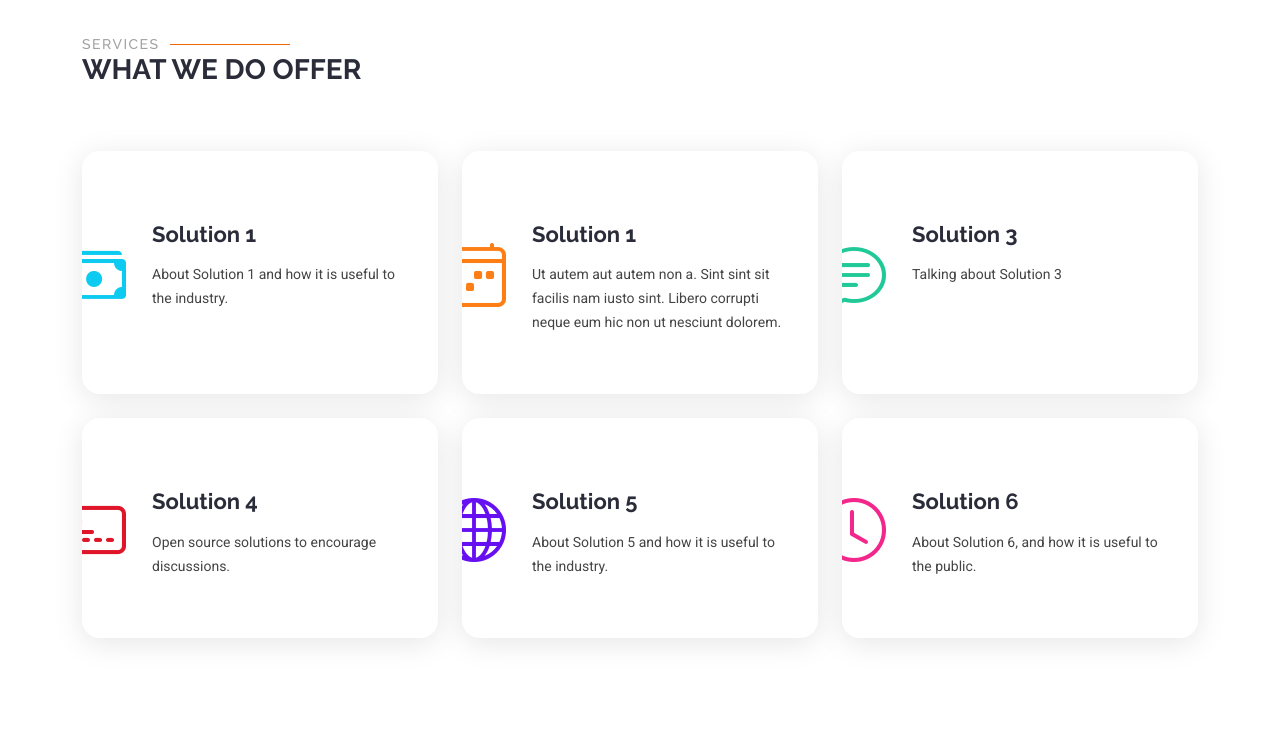
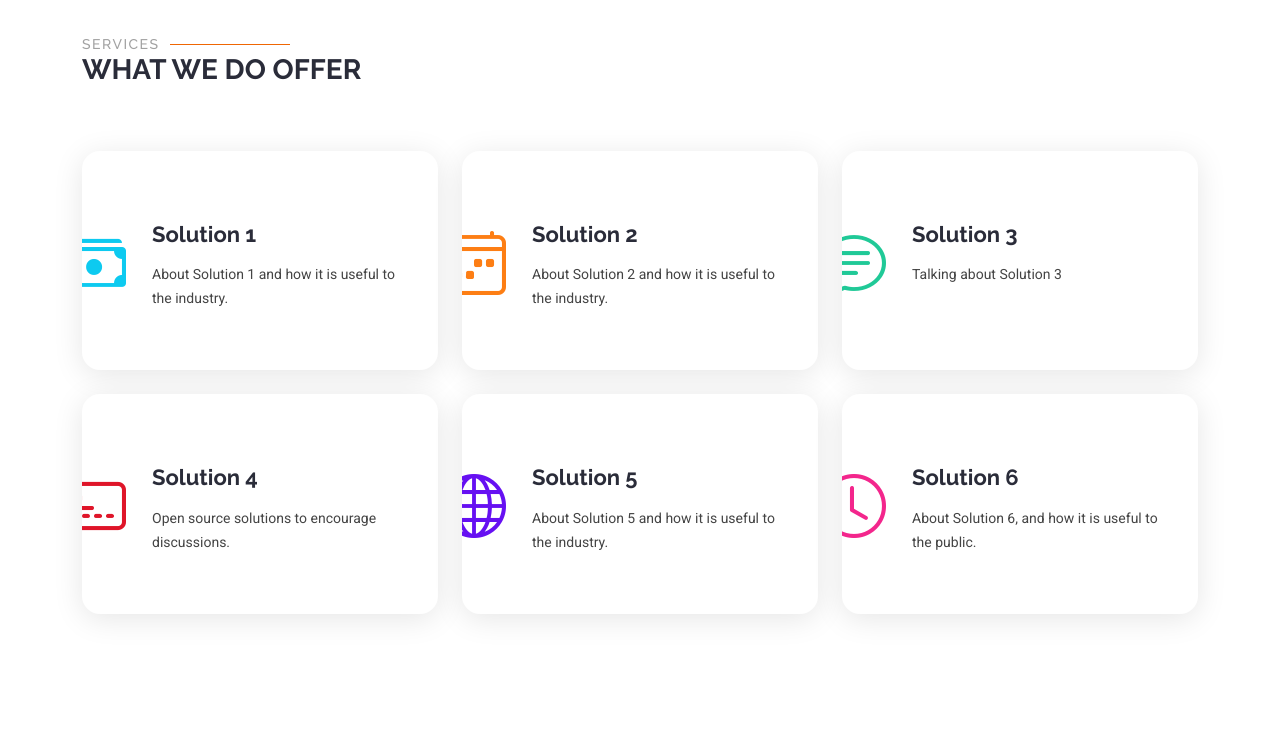
Before and after one commit to QClair/demo-website, a plain HTML site: page index.html in a window 1280 px wide. Shown: the part 2000-2731 px from the top of the page. Drawn offline with Linux system fonts and the light colour scheme.

Commit message:
Update index.html

```diff
--- a/index.html
+++ b/index.html
@@ -4,7 +4,7 @@
 <head>
   <meta charset="utf-8">
   <meta content="width=device-width, initial-scale=1.0" name="viewport">
-  <title>Index - Selecao Bootstrap Template</title>
+  <title>QClairvoyance</title>
   <meta name="description" content="">
   <meta name="keywords" content="">
 
@@ -53,9 +53,10 @@
           <li><a href="#hero" class="active">Home</a></li>
           <li><a href="#about">About</a></li>
           <li><a href="#services">Services</a></li>
-          <li><a href="#portfolio">Portfolio</a></li>
+<!--          <li><a href="#portfolio">Portfolio</a></li>-->
           <li><a href="#team">Team</a></li>
           <li><a href="blog.html">Blog</a></li>
+<!--
           <li class="dropdown"><a href="#"><span>Dropdown</span> <i class="bi bi-chevron-down toggle-dropdown"></i></a>
             <ul>
               <li><a href="#">Dropdown 1</a></li>
@@ -73,6 +74,7 @@
               <li><a href="#">Dropdown 4</a></li>
             </ul>
           </li>
+-->
           <li><a href="#contact">Contact</a></li>
         </ul>
         <i class="mobile-nav-toggle d-xl-none bi bi-list"></i>
@@ -363,9 +365,9 @@
                 <i class="bi bi-calendar4-week" style="color: #fd7e14;"></i>
               </div>
               <a href="service-details.html" class="stretched-link">
-                <h3>Solution 1</h3>
+                <h3>Solution 2</h3>
               </a>
-              <p>Ut autem aut autem non a. Sint sint sit facilis nam iusto sint. Libero corrupti neque eum hic non ut nesciunt dolorem.</p>
+              <p>About Solution 2 and how it is useful to the industry.</p>
             </div>
           </div><!-- End Service Item -->
 
```
